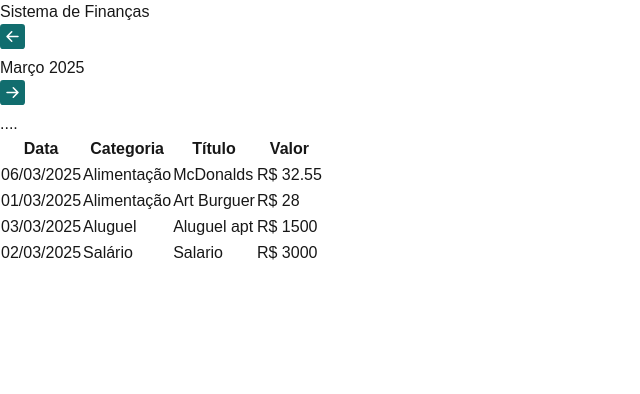
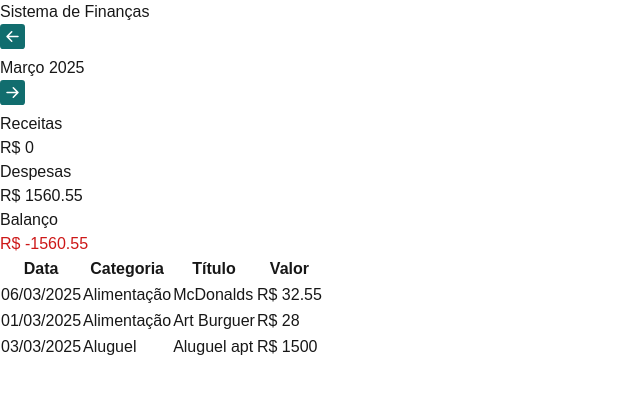
Before and after one commit to marceloab11/sistema-finan-as, a Next.js app: page / in a window 1280 px wide. Shown: the top 394 px of the page, without its empty margins (0-640 px from the left). Built offline with nearby package versions, Linux system fonts and the light colour scheme.

Commit message:
Info area feita - receitas, depesas e balanço

```diff
--- a/src/app/components/Body.tsx
+++ b/src/app/components/Body.tsx
@@ -4,13 +4,33 @@ import { FilterListMonth, getcurrentMonth } from "../Helpers/dataFilter";
 import { item } from "../types/items";
 import { TableArea } from "./TableArea";
 import { InfoArea } from "./infoArea";
+import { categorias } from "../data/categories";
 
 export const Body = () => {
     const [list, setList] = useState(items);
-    //lista filtrada pelo ano
+    //lista filtrada pelo mes
     const [listFilter, setListFilter] = useState<item[]>([])
     //pega o mês atual
     const [curentMonth, setCurrentMonth] = useState(getcurrentMonth())
+
+    const [income, setIncome] = useState(0)
+    const [expense, setExpense] = useState(0)
+
+    useEffect(()=>{
+        let incomeCount = 0
+        let expenseCount = 0
+
+        for(let i in listFilter){
+            if(categorias[listFilter[i].category].expense){
+                expenseCount += listFilter[i].value
+            } else {
+                incomeCount += listFilter[i].value
+            }
+
+            setExpense(expenseCount)
+            setIncome(incomeCount)
+        }
+    },[listFilter])
 
     useEffect(()=>{
          setListFilter( FilterListMonth(list, curentMonth) );
@@ -24,6 +44,8 @@ export const Body = () => {
             <InfoArea
                  CurrentMonth={curentMonth}
                  onMonthChange={handleMonthChage}
+                 income={income}
+                 expense={expense}
                  />
            <TableArea list={listFilter}/>
         </div>
--- /dev/null
+++ b/src/app/components/ResumeItem.tsx
@@ -0,0 +1,14 @@
+type Props = {
+    title: string;
+    value: number;
+    color?: string
+}
+
+export const ResumeItem = ({title, value, color}:Props) => {
+    return(
+        <div className="flex-1">
+            <div className="text-center font-bold text-[#888] mb-[5px]">{title}</div>
+            <div className="text-center font-bold" style={{ color: color }}>R$ {value}</div>
+        </div>
+    )
+}
--- a/src/app/components/infoArea.tsx
+++ b/src/app/components/infoArea.tsx
@@ -1,12 +1,17 @@
 import { futimes } from "fs";
 import { FormatYearAndMonth } from "../Helpers/dataFilter";
+import { useState } from "react";
+import { ResumeItem } from "./ResumeItem";
 
 type Props = {
     CurrentMonth: string;
     onMonthChange: (newMonth:string) => void;
+    income:number,
+    expense:number
 }
 
-export const InfoArea = ({CurrentMonth, onMonthChange}:Props) => {
+export const InfoArea = ({CurrentMonth, onMonthChange, income, expense}:Props) => {
+
     function handlePrevMonth(){
         const [year, month] = CurrentMonth.split("-")
         const CurrentDate = new Date(parseInt(year), parseInt(month) -1, 1)
@@ -41,7 +46,13 @@ export const InfoArea = ({CurrentMonth, onMonthChange}:Props) => {
             </div>
             {/* Resume area */}
             <div className="flex-[2] flex text-black">
-                ....
+                <ResumeItem title="Receitas" value={income}/>
+                <ResumeItem title="Despesas" value={expense}/>
+                <ResumeItem
+                     title="Balanço"
+                     value={income - expense}
+                     color={(income - expense) < 0 ? "#CD1818" : "#000"}
+                />
             </div>
         </div>
     )
--- a/src/app/data/item.ts
+++ b/src/app/data/item.ts
@@ -4,6 +4,6 @@ export const items:item[] = [
     {date: new Date(2025, 3, 5), category:"food", title: "McDonalds", value: 32.55},
     {date: new Date(2025, 3, 7), category:"food", title: "Art Burguer", value: 28},
     {date: new Date(2025, 3, 9), category:"rent", title: "Aluguel apt", value: 1500},
-    {date: new Date(2025, 3, 1), category:"salary", title: "Salario", value: 3000},
+
     {date: new Date(2025, 4, 1), category:"salary", title: "Salario", value: 3000}
 ]
```
